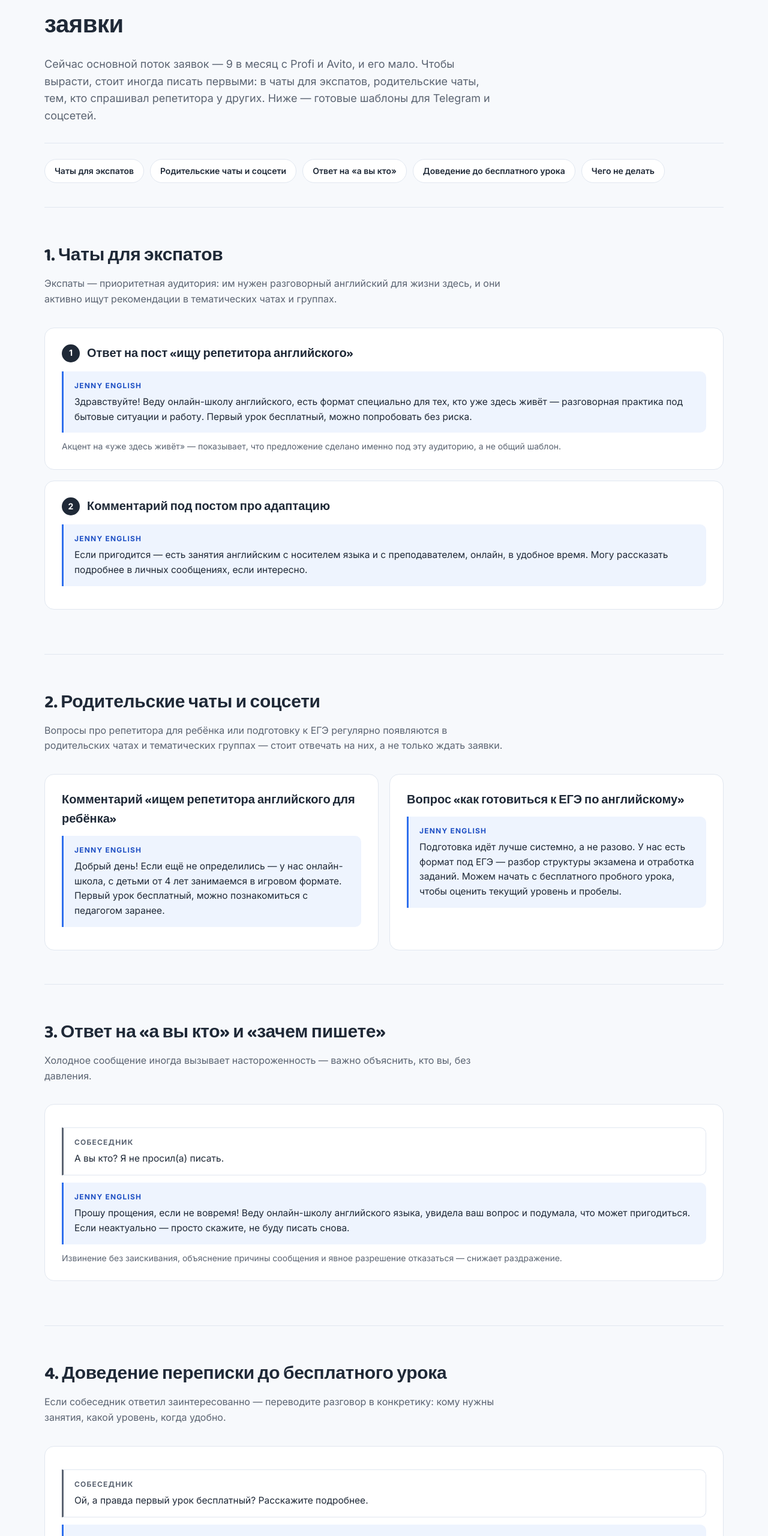
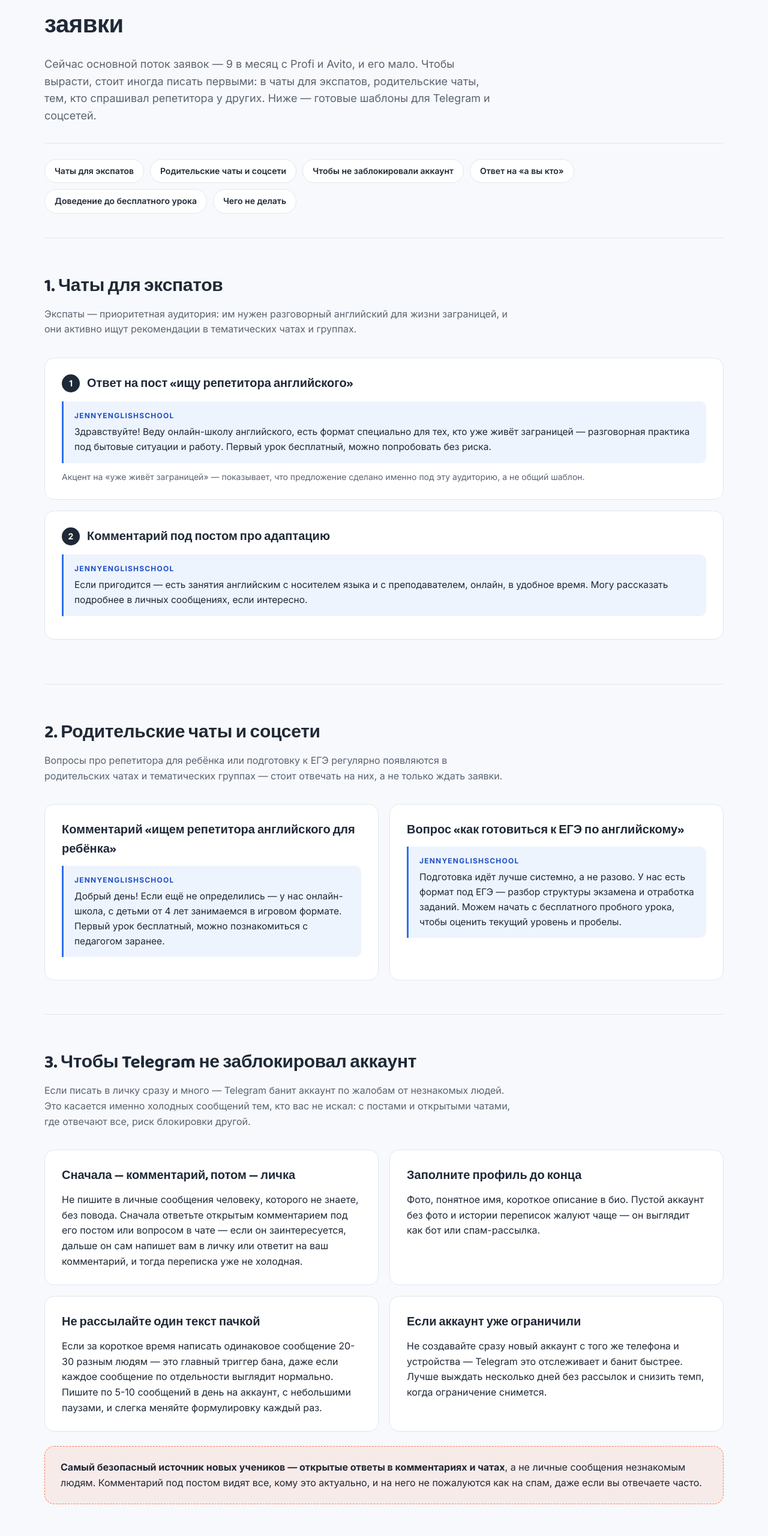
Before and after one commit to murzzsite/jenny-english, a plain HTML site: page outreach.html in a window 1280 px wide. Shown: the part 240-2800 px from the top of the page at 60% size. Drawn offline with Linux system fonts and the light colour scheme.

Commit message:
fix: rebrand to JennyEnglishSchool, fix audience copy for expats abroad, add real hero photo, update CTA copy, add Telegram safety tips to outreach

```diff
--- a/outreach.html
+++ b/outreach.html
@@ -3,7 +3,7 @@
 <head>
 <meta charset="UTF-8">
 <meta name="viewport" content="width=device-width, initial-scale=1.0">
-<title>Скрипт холодных сообщений — Jenny English</title>
+<title>Скрипт холодных сообщений — JennyEnglishSchool</title>
 <meta name="description" content="Как первым писать родителям, школьникам и экспатам, чтобы не только ждать заявки с сайта, а привлекать запись на бесплатный урок английского самостоятельно.">
 <meta name="robots" content="noindex">
 <link rel="preconnect" href="https://fonts.googleapis.com">
@@ -34,6 +34,7 @@
     <nav class="toc">
       <a href="#expat">Чаты для экспатов</a>
       <a href="#parents">Родительские чаты и соцсети</a>
+      <a href="#safety">Чтобы не заблокировали аккаунт</a>
       <a href="#reply">Ответ на «а вы кто»</a>
       <a href="#followup">Доведение до бесплатного урока</a>
       <a href="#stop">Чего не делать</a>
@@ -42,21 +43,21 @@
 
   <section class="doc-section" id="expat">
     <h2>1. Чаты для экспатов</h2>
-    <p class="doc-section__lead">Экспаты — приоритетная аудитория: им нужен разговорный английский для жизни здесь, и они активно ищут рекомендации в тематических чатах и группах.</p>
+    <p class="doc-section__lead">Экспаты — приоритетная аудитория: им нужен разговорный английский для жизни заграницей, и они активно ищут рекомендации в тематических чатах и группах.</p>
 
     <div class="card">
       <div class="card__head"><span class="card__step">1</span><p class="card__title">Ответ на пост «ищу репетитора английского»</p></div>
       <div class="say">
-        <span class="say__who">Jenny English</span>
-        Здравствуйте! Веду онлайн-школу английского, есть формат специально для тех, кто уже здесь живёт — разговорная практика под бытовые ситуации и работу. Первый урок бесплатный, можно попробовать без риска.
+        <span class="say__who">JennyEnglishSchool</span>
+        Здравствуйте! Веду онлайн-школу английского, есть формат специально для тех, кто уже живёт заграницей — разговорная практика под бытовые ситуации и работу. Первый урок бесплатный, можно попробовать без риска.
       </div>
-      <p class="card__note">Акцент на «уже здесь живёт» — показывает, что предложение сделано именно под эту аудиторию, а не общий шаблон.</p>
+      <p class="card__note">Акцент на «уже живёт заграницей» — показывает, что предложение сделано именно под эту аудиторию, а не общий шаблон.</p>
     </div>
 
     <div class="card">
       <div class="card__head"><span class="card__step">2</span><p class="card__title">Комментарий под постом про адаптацию</p></div>
       <div class="say">
-        <span class="say__who">Jenny English</span>
+        <span class="say__who">JennyEnglishSchool</span>
         Если пригодится — есть занятия английским с носителем языка и с преподавателем, онлайн, в удобное время. Могу рассказать подробнее в личных сообщениях, если интересно.
       </div>
     </div>
@@ -70,28 +71,56 @@
       <div class="card">
         <p class="card__title">Комментарий «ищем репетитора английского для ребёнка»</p>
         <div class="say">
-          <span class="say__who">Jenny English</span>
+          <span class="say__who">JennyEnglishSchool</span>
           Добрый день! Если ещё не определились — у нас онлайн-школа, с детьми от 4 лет занимаемся в игровом формате. Первый урок бесплатный, можно познакомиться с педагогом заранее.
         </div>
       </div>
       <div class="card">
         <p class="card__title">Вопрос «как готовиться к ЕГЭ по английскому»</p>
         <div class="say">
-          <span class="say__who">Jenny English</span>
+          <span class="say__who">JennyEnglishSchool</span>
           Подготовка идёт лучше системно, а не разово. У нас есть формат под ЕГЭ — разбор структуры экзамена и отработка заданий. Можем начать с бесплатного пробного урока, чтобы оценить текущий уровень и пробелы.
         </div>
       </div>
     </div>
   </section>
 
+  <section class="doc-section" id="safety">
+    <h2>3. Чтобы Telegram не заблокировал аккаунт</h2>
+    <p class="doc-section__lead">Если писать в личку сразу и много — Telegram банит аккаунт по жалобам от незнакомых людей. Это касается именно холодных сообщений тем, кто вас не искал: с постами и открытыми чатами, где отвечают все, риск блокировки другой.</p>
+
+    <div class="grid-2">
+      <div class="card">
+        <p class="card__title">Сначала — комментарий, потом — личка</p>
+        <p>Не пишите в личные сообщения человеку, которого не знаете, без повода. Сначала ответьте открытым комментарием под его постом или вопросом в чате — если он заинтересуется, дальше он сам напишет вам в личку или ответит на ваш комментарий, и тогда переписка уже не холодная.</p>
+      </div>
+      <div class="card">
+        <p class="card__title">Заполните профиль до конца</p>
+        <p>Фото, понятное имя, короткое описание в био. Пустой аккаунт без фото и истории переписок жалуют чаще — он выглядит как бот или спам-рассылка.</p>
+      </div>
+      <div class="card">
+        <p class="card__title">Не рассылайте один текст пачкой</p>
+        <p>Если за короткое время написать одинаковое сообщение 20-30 разным людям — это главный триггер бана, даже если каждое сообщение по отдельности выглядит нормально. Пишите по 5-10 сообщений в день на аккаунт, с небольшими паузами, и слегка меняйте формулировку каждый раз.</p>
+      </div>
+      <div class="card">
+        <p class="card__title">Если аккаунт уже ограничили</p>
+        <p>Не создавайте сразу новый аккаунт с того же телефона и устройства — Telegram это отслеживает и банит быстрее. Лучше выждать несколько дней без рассылок и снизить темп, когда ограничение снимется.</p>
+      </div>
+    </div>
+
+    <div class="tip">
+      <strong>Самый безопасный источник новых учеников — открытые ответы в комментариях и чатах</strong>, а не личные сообщения незнакомым людям. Комментарий под постом видят все, кому это актуально, и на него не пожалуются как на спам, даже если вы отвечаете часто.
+    </div>
+  </section>
+
   <section class="doc-section" id="reply">
-    <h2>3. Ответ на «а вы кто» и «зачем пишете»</h2>
+    <h2>4. Ответ на «а вы кто» и «зачем пишете»</h2>
     <p class="doc-section__lead">Холодное сообщение иногда вызывает настороженность — важно объяснить, кто вы, без давления.</p>
 
     <div class="card">
       <div class="say say--client"><span class="say__who">Собеседник</span>А вы кто? Я не просил(а) писать.</div>
       <div class="say">
-        <span class="say__who">Jenny English</span>
+        <span class="say__who">JennyEnglishSchool</span>
         Прошу прощения, если не вовремя! Веду онлайн-школу английского языка, увидела ваш вопрос и подумала, что может пригодиться. Если неактуально — просто скажите, не буду писать снова.
       </div>
       <p class="card__note">Извинение без заискивания, объяснение причины сообщения и явное разрешение отказаться — снижает раздражение.</p>
@@ -99,13 +128,13 @@
   </section>
 
   <section class="doc-section" id="followup">
-    <h2>4. Доведение переписки до бесплатного урока</h2>
+    <h2>5. Доведение переписки до бесплатного урока</h2>
     <p class="doc-section__lead">Если собеседник ответил заинтересованно — переводите разговор в конкретику: кому нужны занятия, какой уровень, когда удобно.</p>
 
     <div class="card">
       <div class="say say--client"><span class="say__who">Собеседник</span>Ой, а правда первый урок бесплатный? Расскажите подробнее.</div>
       <div class="say">
-        <span class="say__who">Jenny English</span>
+        <span class="say__who">JennyEnglishSchool</span>
         Да, для всех новых учеников. На уроке познакомитесь с педагогом, оценим уровень и подберём формат. Кому нужны занятия — вам самим, ребёнку или к ЕГЭ, и когда удобнее провести урок?
       </div>
     </div>
@@ -113,14 +142,14 @@
     <div class="card">
       <div class="say say--client"><span class="say__who">Собеседник</span>Подумаю, спишусь позже.</div>
       <div class="say">
-        <span class="say__who">Jenny English</span>
+        <span class="say__who">JennyEnglishSchool</span>
         Хорошо, буду рада. Бесплатный урок при этом ни к чему не обязывает — если захотите попробовать в ближайшее время, просто напишите, подберём удобный слот.
       </div>
     </div>
   </section>
 
   <section class="doc-section" id="stop">
-    <h2>5. Чего не делать</h2>
+    <h2>6. Чего не делать</h2>
     <div class="grid-2">
       <div class="card">
         <div class="say say--stop"><span class="say__who">Не делать</span>Писать в личку без повода — просто «привет, есть акция на абонемент».</div>
--- a/styles.css
+++ b/styles.css
@@ -214,6 +214,10 @@ h1, h2, h3 {
 }
 .hero__card-inner { text-align: center; }
 .hero__card svg { margin: 0 auto 24px; }
+
+.hero__card--photo { padding: 0; overflow: hidden; }
+.hero__photo { width: 100%; height: 340px; object-fit: cover; object-position: 50% 15%; display: block; }
+.hero__card--photo .hero__card-inner { padding: 32px 36px 40px; }
 .hero__card-title {
   font-family: var(--font-head);
   font-size: 20px;
```
Also changed, not shown: index.html (+15 -19 lines), materials.html (+1 -1 lines), presentation.html (+4 -4 lines), privacy.html (+2 -2 lines), scripts.html (+13 -13 lines), img/evgenia-hero.jpg (added), 1 other file.
